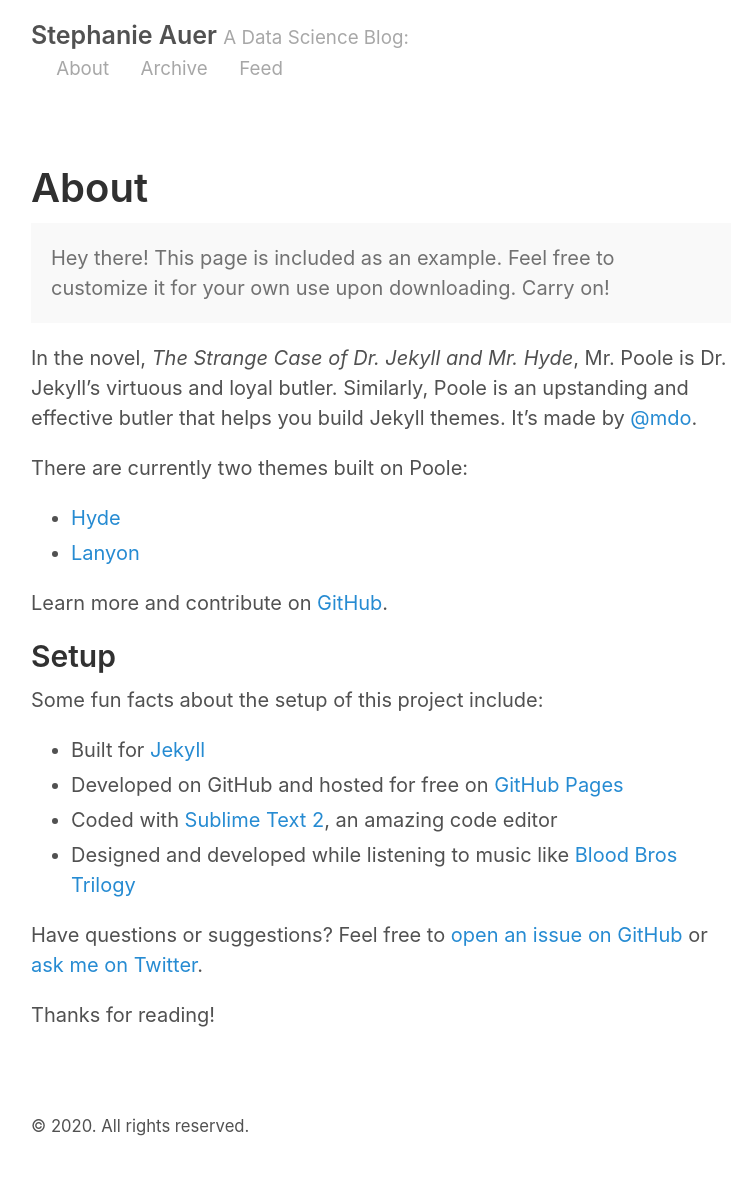
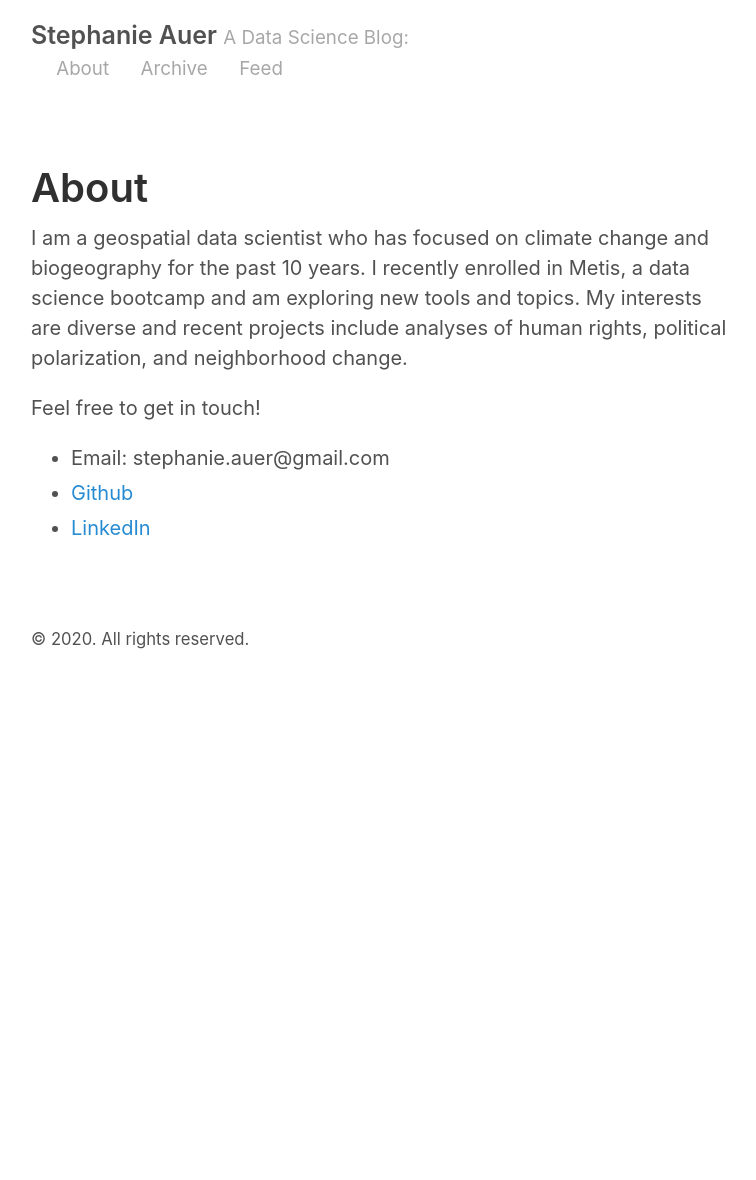
Before and after one commit to sauer3/sauer3.github.io, a Jekyll site: the page built from about.md, in a window 1280 px wide. Shown: the whole page, without its empty margins (259-1015 px from the left). Built offline with Jekyll 4.4.1, drawn with Linux system fonts in a browser that asks for light colours; after the commit the page ends 900 px from its top, so only the background shows below that.

Commit message:
create about

```diff
--- a/about.md
+++ b/about.md
@@ -3,28 +3,10 @@ layout: page
 title: About
 ---
 
-<p class="message">
-  Hey there! This page is included as an example. Feel free to customize it for your own use upon downloading. Carry on!
-</p>
+I am a geospatial data scientist who has focused on climate change and biogeography for the past 10 years. I recently enrolled in Metis, a data science bootcamp and am exploring new tools and topics. My interests are diverse and recent projects include analyses of human rights, political polarization, and neighborhood change.
 
-In the novel, *The Strange Case of Dr. Jekyll and Mr. Hyde*, Mr. Poole is Dr. Jekyll's virtuous and loyal butler. Similarly, Poole is an upstanding and effective butler that helps you build Jekyll themes. It's made by [@mdo](https://twitter.com/mdo).
+Feel free to get in touch!
 
-There are currently two themes built on Poole:
-
-* [Hyde](http://hyde.getpoole.com)
-* [Lanyon](http://lanyon.getpoole.com)
-
-Learn more and contribute on [GitHub](https://github.com/poole).
-
-## Setup
-
-Some fun facts about the setup of this project include:
-
-* Built for [Jekyll](http://jekyllrb.com)
-* Developed on GitHub and hosted for free on [GitHub Pages](https://pages.github.com)
-* Coded with [Sublime Text 2](http://sublimetext.com), an amazing code editor
-* Designed and developed while listening to music like [Blood Bros Trilogy](https://soundcloud.com/maddecent/sets/blood-bros-series)
-
-Have questions or suggestions? Feel free to [open an issue on GitHub](https://github.com/poole/poole/issues/new) or [ask me on Twitter](https://twitter.com/mdo).
-
-Thanks for reading!
+* Email: stephanie.auer@gmail.com
+* [Github](https://github.com/sauer3)
+* [LinkedIn](https://www.linkedin.com/in/stephanie-auer-5890b8b/)
```
